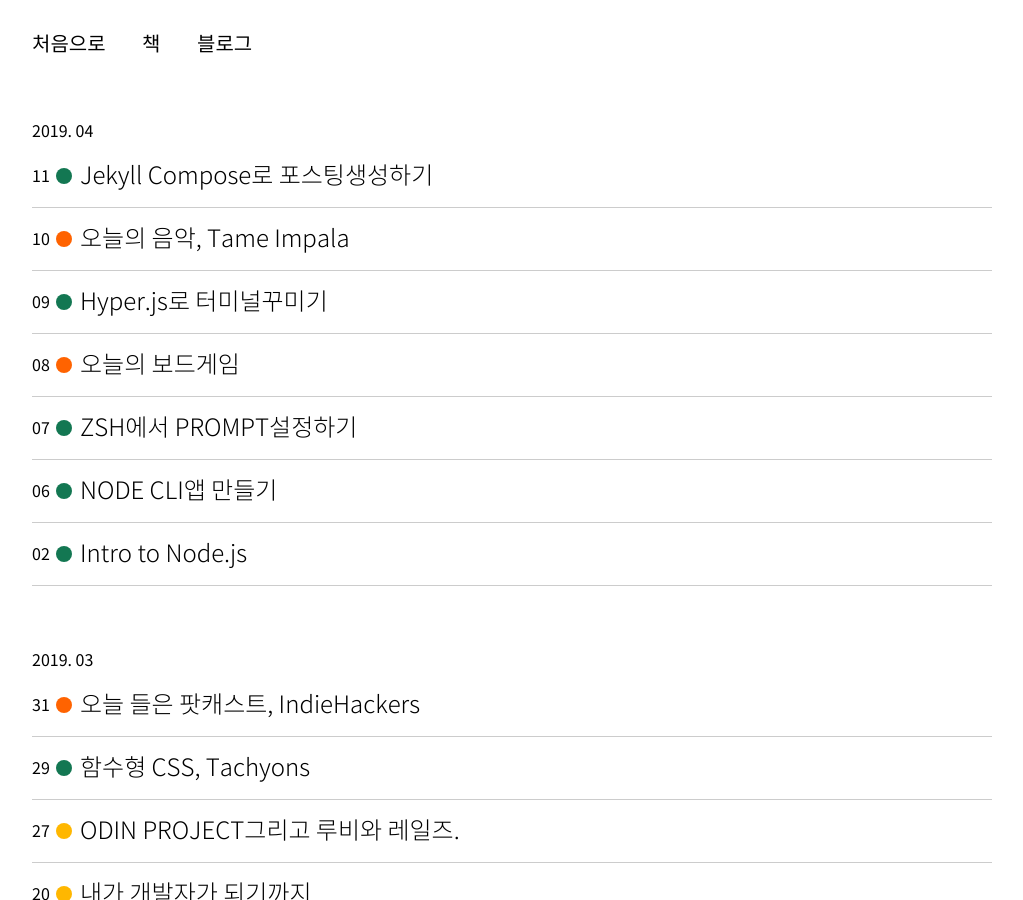
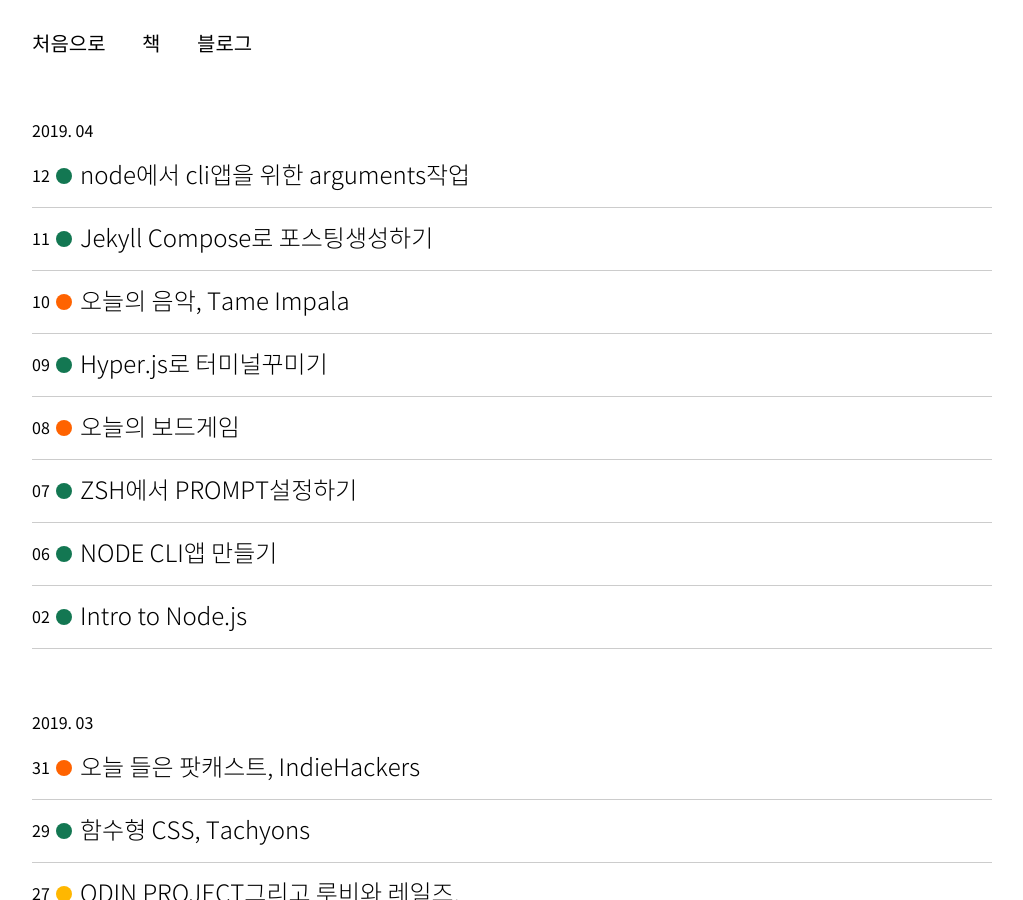
Before and after one commit to yogicat/yogicat.github.io, a Jekyll site: the page built from blog/index.html, in a window 1280 px wide and 900 px high. Shown: the whole window, without its empty margins (128-1151 px from the left). Built offline with Jekyll 4.4.1, drawn with Linux system fonts in a browser that asks for light colours; some of the changed lines change nothing that is shown.

Commit message:
✏️ Add post

````diff
--- a/_config.yml
+++ b/_config.yml
@@ -21,12 +21,13 @@ permalink: /:year/:month/:title.html
 
 jekyll_compose:
   draft_default_front_matter:
+    title:
     categories: blog
     tag: [programming,today,recommend]
   post_default_front_matter:
+    title:
     categories: blog
     tag: [programming,today,recommend]
-    published: false
 
 sass:
   sass_dir: _sass
--- /dev/null
+++ b/_posts/2019-04-12-cli-with-meow.md
@@ -0,0 +1,63 @@
+---
+layout: post
+title: node에서 cli앱을 위한 arguments작업
+categories: blog
+tag: programming
+date: 2019-04-12 14:08 +0900
+---
+
+
+node환경에서 CLI앱은 커맨드의 `arguments`를 처리해서 다양한 기능을 만들 수 있다.
+
+`$ test-app hello world again`
+
+뒤에 붙는 `hello`와 `world`, `again`을 가져오기 위해서는 `process.argv`로 접근해야 한다.
+
+`process`는 노드의 글로벌 오브젝트로 현재 노드 프로세스에 대한 다양한 정보를 담고있다.
+
+`process.argv`는 `arguments vector`로 커맨드라인 인자에 대한 정보를 담고있는 배열이다. [0]에는 node자체의 path를 담고있고, [1]에는 실행하는 스크립트 코드의 위치를 담고있으며 [2]부터가 실제 타이핑된 명령어의 내용을 담게 된다.
+따라서 0,1을 제외한 필요한 부분인 2번째부터 slice해서 확인할 수 있다.
+
+```
+  0: node의 path - /usr/local/bin/node
+  1: ~~~/dev/test/index.js
+  2: hello
+  3: world
+  4: again
+```
+
+보통 cli앱을 만들때는 `input`이랑 `--`가 붙는 `flags`값으로 원하는 액션을 처리할 수 있다. 이를 처리하려면 앞에서와 같이 argv를 적절히 가공해서 사용하면 된다. 라이브러리를 사용하면 좀 더 쉽게 사용할 수 있다. `commander`, `yargs`, `meow`, `minimist` 가 그런 라이브러리이고 그중에 `meow`랑 `minimist`는 가장 최소한의 기능을 제공하고 사용법도 간략하기 때문에 작은 앱을 만들때 적합하다.
+
+나는 `meow`가 가장 편리하게 느껴졌다.
+
+`$ app.js hello --location seoul `
+
+```js
+  const cli = meow(`
+    // help명령어에서 보여줄 사용법을 적는다.
+    Usage
+      $ app hello --location seoul
+  `)
+
+  app(cli.input[0], cli.flags)
+  // cli.input[0]은 hello를 담고있고
+  // cli.flags는 location oject를 담고있다. {location: seoul}
+```
+
+- `input` 배열은 --플래그가 없는 명령어를 담고 있다.
+- `flags` 는 오브젝트로 --flag 뒤에 아무런 값이 없으면 boolean값을 반환한다.
+
+
+처음에는 아무런 라이브러리 없이 만들어 보고, 그 후에 meow나 commander등을 사용해볼것을 추천한다. 대부분의 간단한 개인적인 앱들은 meow나 아예 라이브러리 없이도 구현이 가능하다. 여기에 `chalk`만 더하면 보기에도 좋은 앱을 만들 수 있다.
+
+`meow` 랑 `chalk`는 진짜 최고다 👍
+
+---
+
+### 링크
+
+- [MEOW](https://www.npmjs.com/package/meow)
+- [Commander.js](https://www.npmjs.com/package/commander)
+- [Minimist](https://www.npmjs.com/package/minimist)
+- [Yargs](https://www.npmjs.com/package/yargs)
+- [Chalk](https://www.npmjs.com/package/chalk)
````
Also changed, not shown: 1 other file.
